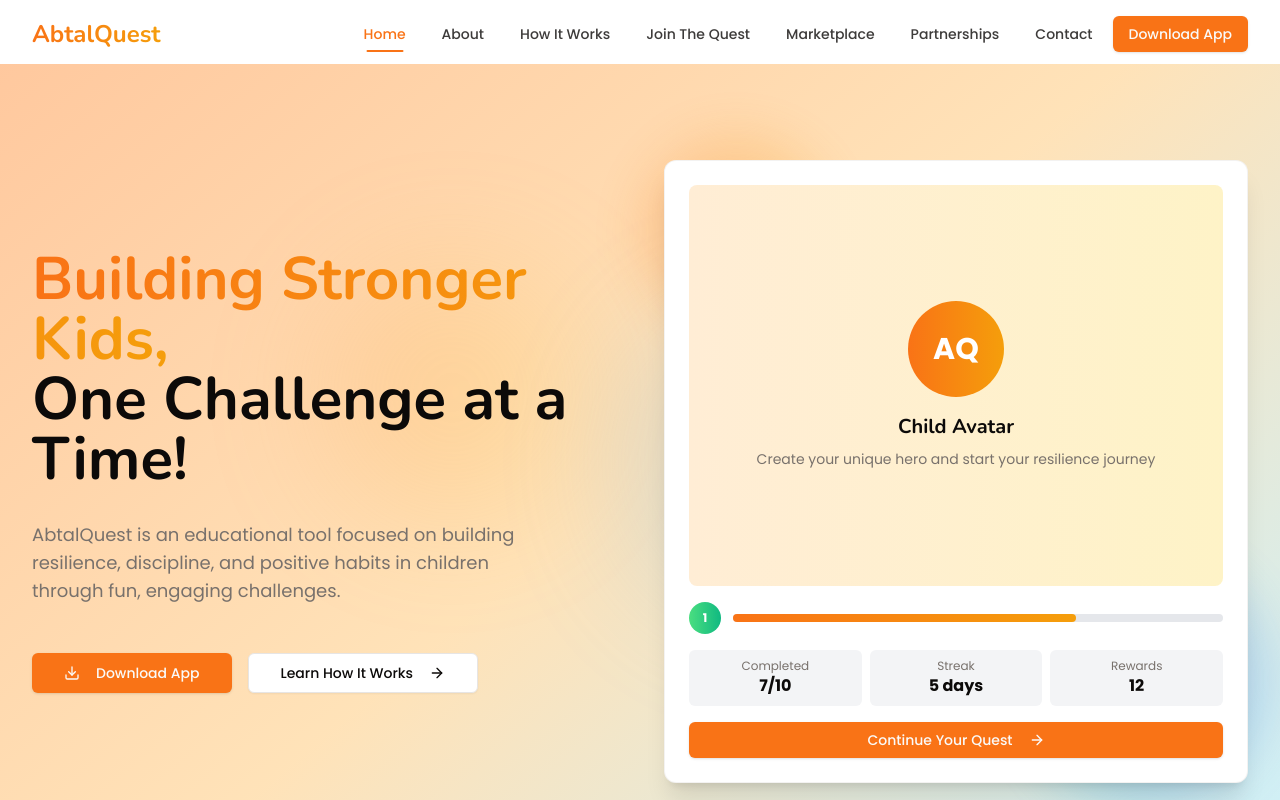
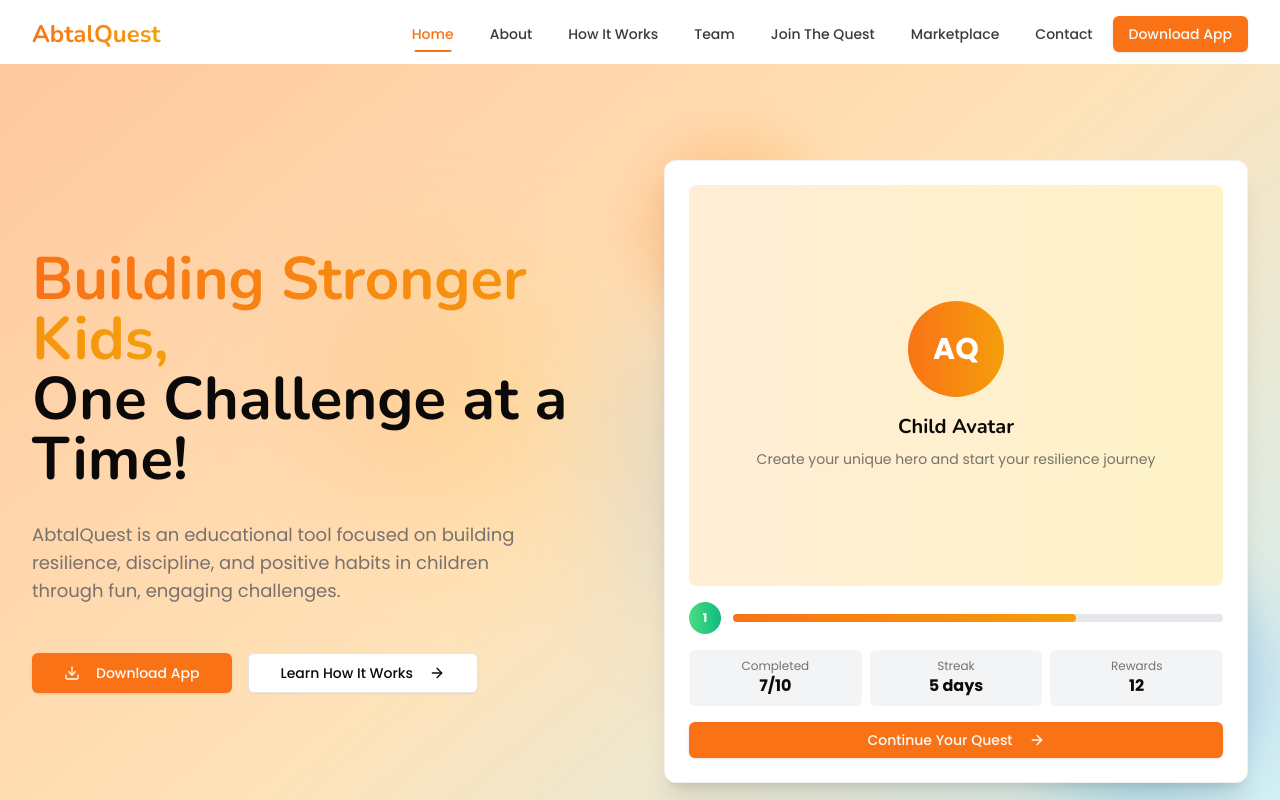
Before and after one commit to jalalmansour/Abtal-Quest, a Next.js app: page / in a window 1280 px wide. Shown: the top 800 px of the page. Built offline with nearby package versions, Linux system fonts and the light colour scheme.

Commit message:
Update Header.tsx

```diff
--- a/src/components/navigation/Header.tsx
+++ b/src/components/navigation/Header.tsx
@@ -14,9 +14,9 @@ const navLinks = [
   { name: "Home", path: "/" },
   { name: "About", path: "/about" },
   { name: "How It Works", path: "/how-it-works" },
+  { name: "Team", path: "/team" }, // Replaced "Partnerships" with "Team"
   { name: "Join The Quest", path: "/join" },
   { name: "Marketplace", path: "/marketplace" },
-  { name: "Partnerships", path: "/partnerships" },
   { name: "Contact", path: "/contact" },
 ];
 
```
